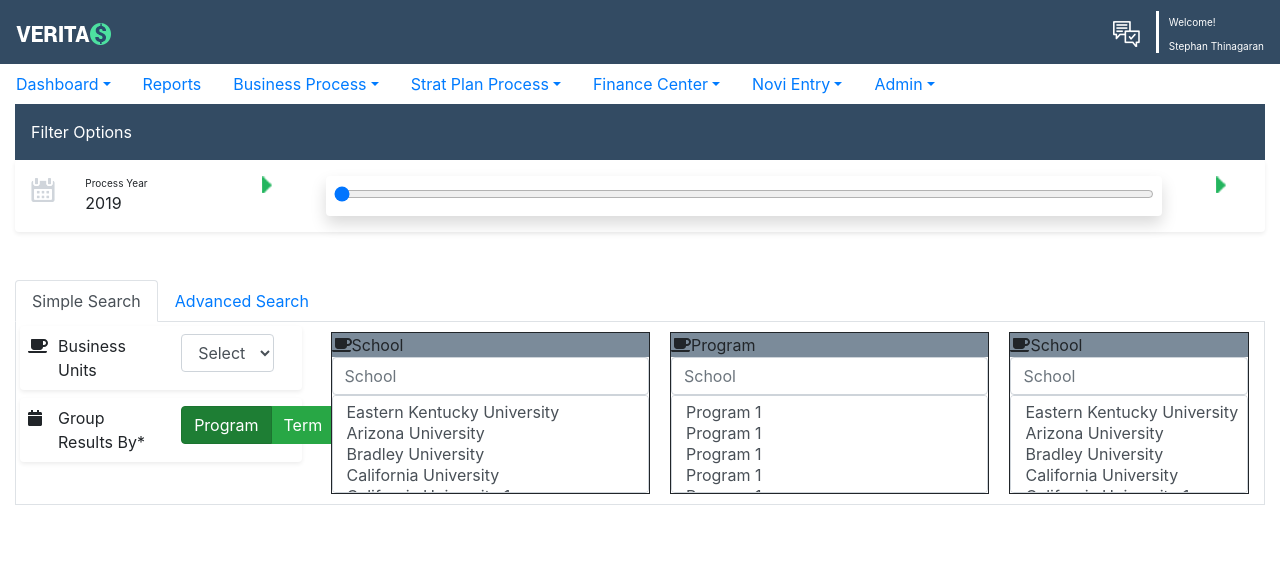
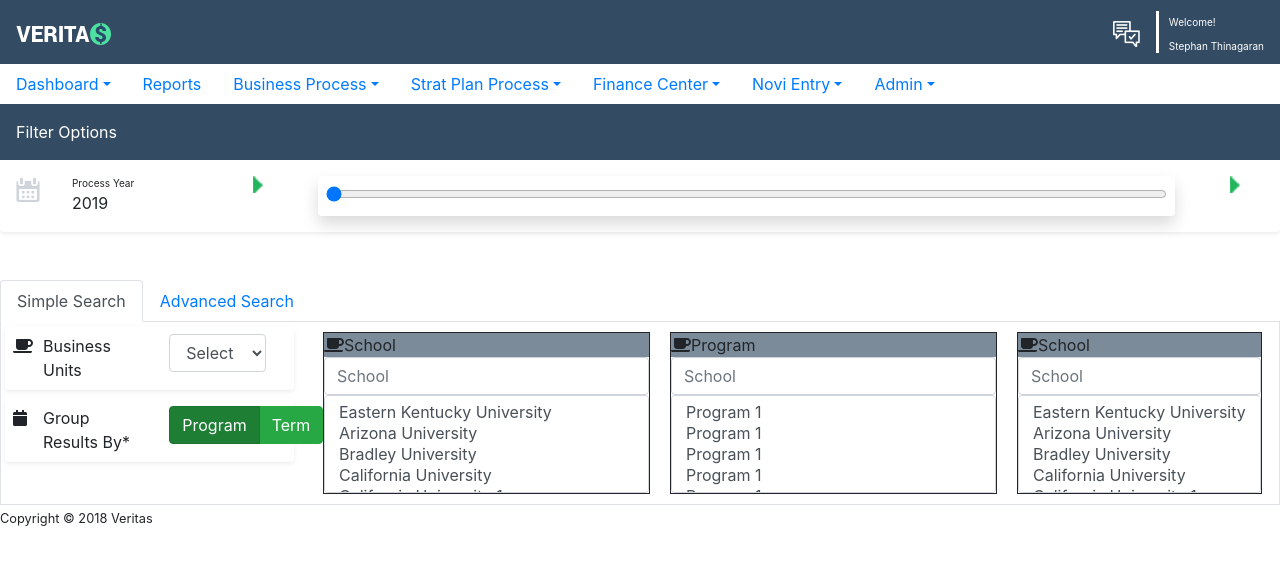
Before and after one commit to stephanram/veritas-learning, an Angular app: page / in a window 1280 px wide. Shown: the top 564 px of the page. Built offline with nearby package versions, Linux system fonts and the light colour scheme.

Commit message:
changes added

```diff
--- a/src/app/app.component.html
+++ b/src/app/app.component.html
@@ -1,19 +1,13 @@
-<!doctype html>
-<html lang="en">
-
-<head>
-  <title>Title</title>
-  <!-- Required meta tags -->
-  <meta charset="utf-8">
-  <meta name="viewport" content="width=device-width, initial-scale=1, shrink-to-fit=no">
-</head>
-
-<body>
-  <app-top-banner></app-top-banner>
-  <app-menu></app-menu>
-  <div class="container-fluid">
+<div class="fluid-container">
+  <header>
+    <app-top-banner></app-top-banner>
+    <app-menu></app-menu>
+  </header>
+  <div class="body">
     <app-filter-option></app-filter-option>
     <app-search-nav-tab></app-search-nav-tab>
   </div>
-</body>
-</html>
+  <footer class="page-footer">
+    <small>Copyright © 2018 Veritas</small>
+  </footer>
+</div>
```
